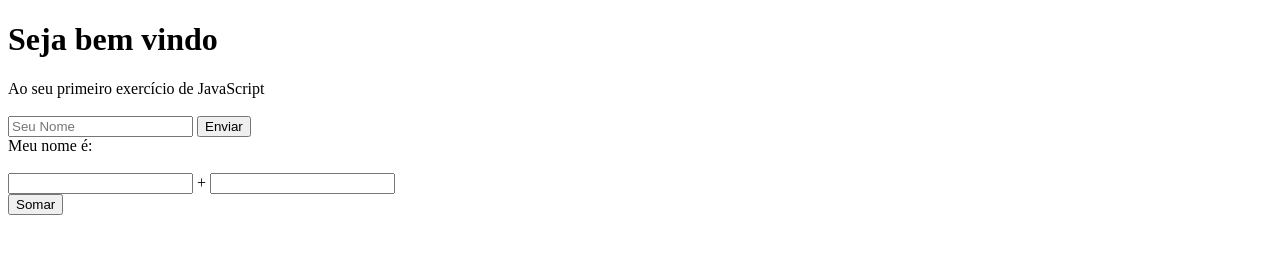
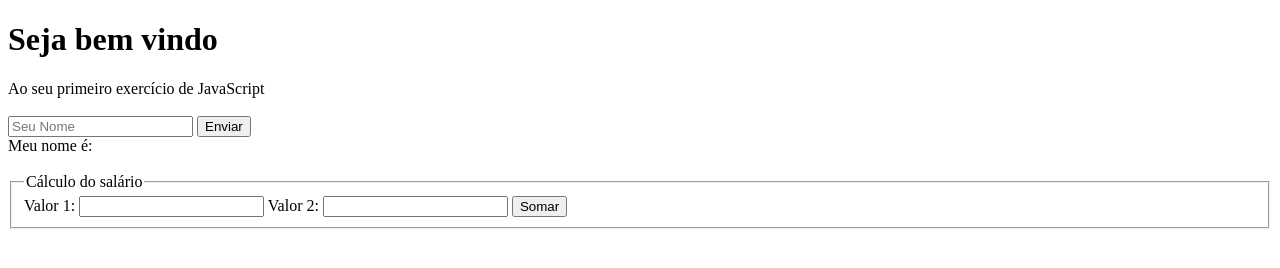
Before and after one commit to Paulinxxz/TESTEGITHUB01, a plain HTML site: page index.html in a window 1280 px wide. Drawn offline with Linux system fonts and the light colour scheme.

Commit message:
alterações html

```diff
--- a/index.html
+++ b/index.html
@@ -5,6 +5,14 @@
     <meta http-equiv="X-UA-Compatible" content="IE=edge">
     <meta name="viewport" content="width=device-width, initial-scale=1.0">
     <title>SENAI - JAVASCRIPT</title>
+    <script type="text/javascript">
+        function somarValores(){
+        var s1 = document.getElementById("s1").value;
+        var s2 = document.getElementById("s2").value;
+        var s3 = parseInt(s1) + parseInt(s2);
+        alert(s3);
+    }
+    </script>
 </head>
 <body>
 
@@ -19,12 +27,14 @@
         <span id="mensagem">Meu nome é: </span>
     </div>
     <br>
-    <input type="number" id="num1">
-    <span> + </span>
-    <input type="number" id="num2">
-    <span id="resultado1"></span>
-    <br>
-    <button id="btn-soma">Somar</button>
+    <fieldset>
+        <legend>Cálculo do salário</legend>
+        <label>Valor 1:</label>
+        <input id="s1" type="text"/>
+        <label>Valor 2: </label>
+        <input id="s2" type="text"/>
+        <button id="somar" onclick="somarValores()">Somar</button>
+    </fieldset>
 
     <script src="main.js" type="text/javascript"></script>
 </body>
```
